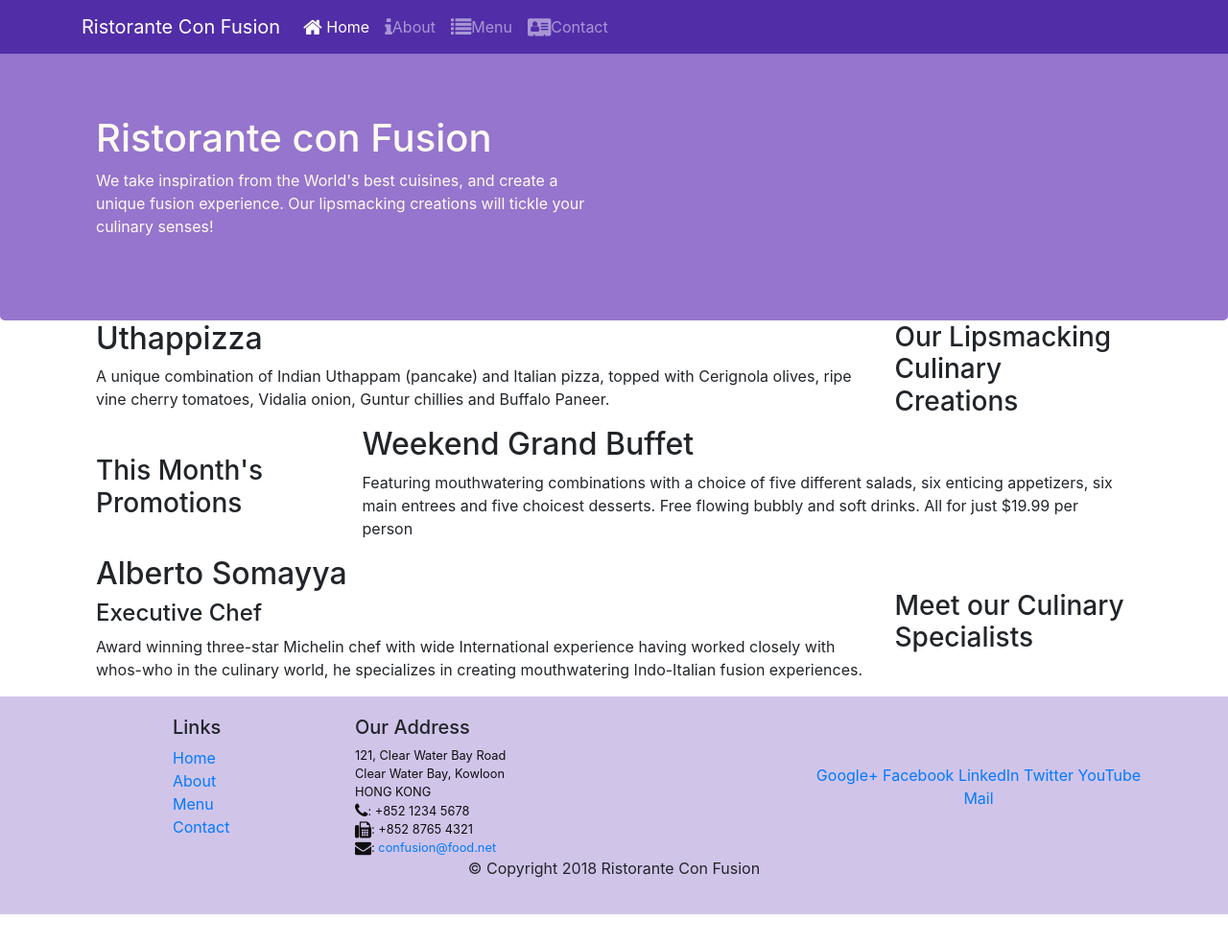
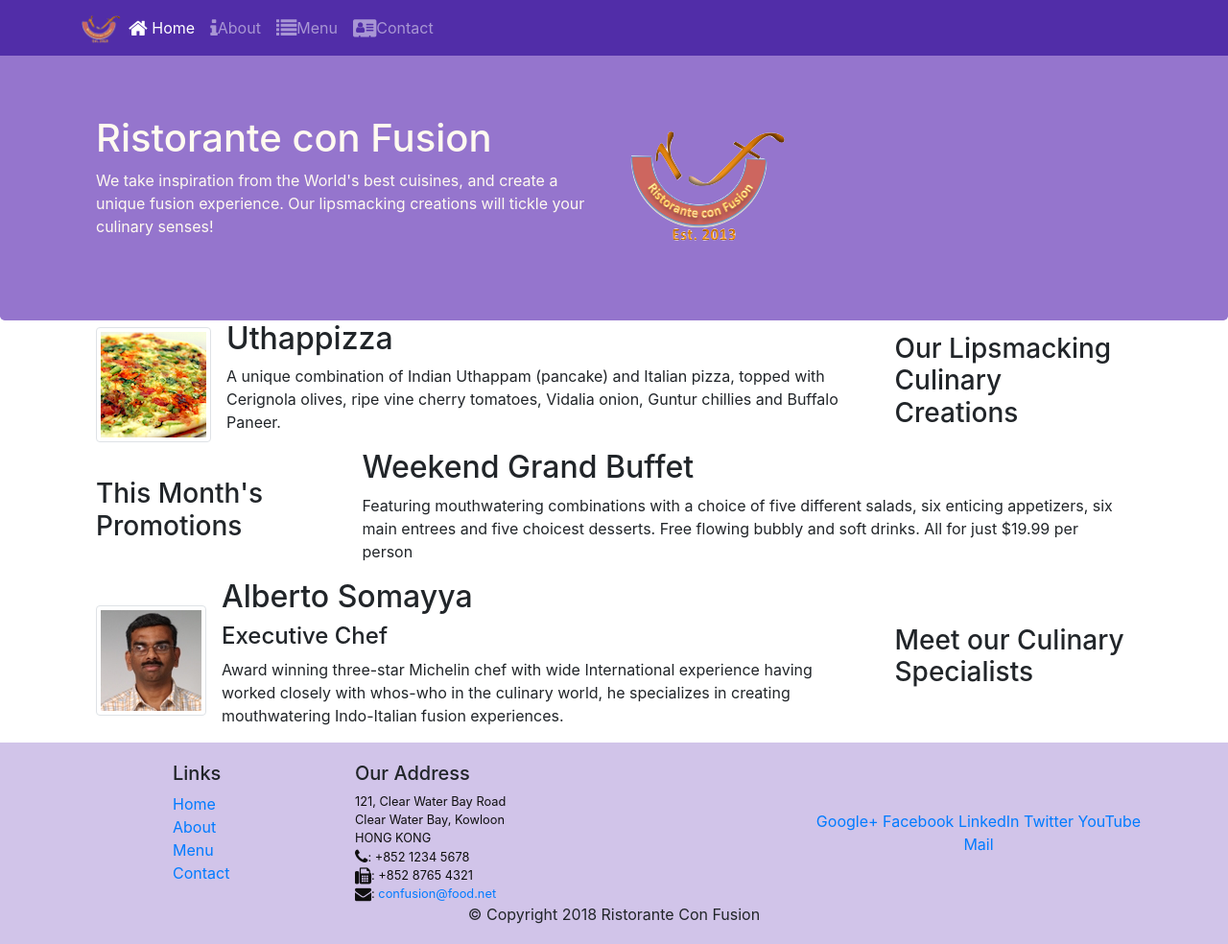
Before and after one commit to beta-etm/bootstrap4, a website: page index.html in a window 1280 px wide. Shown: the whole page at 96% size. Before the commit the page ends 953 px from the top, so only its background shows below. Drawn offline with nearby package versions, Linux system fonts and the light colour scheme.

Commit message:
Images and Media

```diff
--- a/index.html
+++ b/index.html
@@ -4,9 +4,7 @@
 <head>
     <title>Ristorante Con Fusion</title>
 
-
-
-        <!-- Required meta tags always come first -->
+    <!-- Required meta tags always come first -->
     <meta charset="utf-8">
     <meta name="viewport" content="width=device-width, initial-scale=1, shrink-to-fit=no">
     <meta http-equiv="x-ua-compatible" content="ie=edge">
@@ -29,7 +27,7 @@
         	<button class="navbar-toggler" type="button" data-toggle="collapse" data-target="#Navbar">
                 <span class="navbar-toggler-icon"></span>
             </button>
-            <a class="navbar-brand" href="#">Ristorante Con Fusion</a>
+            <a class="navbar-brand mr-auto" href="#"><img src="img/logo.png" height="30" width="41"></a>
             <div class="collapse navbar-collapse" id="Navbar">
             	<ul class="navbar-nav mr-auto">
                     <li class="nav-item active"><a class="nav-link" href="#"><span class="fa fa-home fa-lg"></span> Home</a></li>
@@ -49,8 +47,8 @@
                     <h1>Ristorante con Fusion</h1>
                     <p>We take inspiration from the World's best cuisines, and create a unique fusion experience. Our lipsmacking creations will tickle your culinary senses!</p>
                 </div>
-                <div class="col-12 col-sm">
-
+                <div class="col-12 col-sm align-self-center">
+                    <img src="img/logo.png" class="img-fluid">
                 </div>
             </div>
         </div>
@@ -62,8 +60,17 @@
                 <h3>Our Lipsmacking Culinary Creations</h3>
             </div>
             <div class="col col-sm order-sm-first col-md">
-                <h2>Uthappizza</h2>
-                <p>A unique combination of Indian Uthappam (pancake) and Italian pizza, topped with Cerignola olives, ripe vine cherry tomatoes, Vidalia onion, Guntur chillies and Buffalo Paneer.</p>
+                <div class="media">
+                    <img class="d-flex mr-3 img-thumbnail align-self-center"
+                            src="img/uthappizza.png" alt="Uthappizza">
+                    <div class="media-body">
+                        <h2 class="mt-0">Uthappizza</h2>
+                        <p class="d-none d-sm-block">A unique combination of Indian Uthappam (pancake) and
+                            Italian pizza, topped with Cerignola olives, ripe vine
+                            cherry tomatoes, Vidalia onion, Guntur chillies and
+                            Buffalo Paneer.</p>
+                    </div>
+                </div>
             </div>
         </div>
 
@@ -83,9 +90,19 @@
                 <h3>Meet our Culinary Specialists</h3>
             </div>
             <div class="col col-sm order-sm-first col-md">
-                <h2>Alberto Somayya</h2>
-                <h4>Executive Chef</h4>
-                <p>Award winning three-star Michelin chef with wide International experience having worked closely with whos-who in the culinary world, he specializes in creating mouthwatering Indo-Italian fusion experiences. </p>
+                <div class="media">
+                    <img class="d-flex mr-3 img-thumbnail align-self-center"
+                            src="img/alberto.png" alt="Alberto Somayya">
+                    <div class="media-body">
+                        <h2 class="mt-0">Alberto Somayya</h2>
+                        <h4>Executive Chef</h4>
+                        <p class="d-none d-sm-block">Award winning three-star Michelin chef with wide
+                            International experience having worked closely with
+                            whos-who in the culinary world, he specializes in
+                            creating mouthwatering Indo-Italian fusion experiences.
+                            </p>
+                    </div>
+                </div>
             </div>
         </div>
     </div>
```
Also changed, not shown: img/alberto.png (added), img/buffet.png (added), img/logo.png (added), img/uthappizza.png (added), 1 other file.
